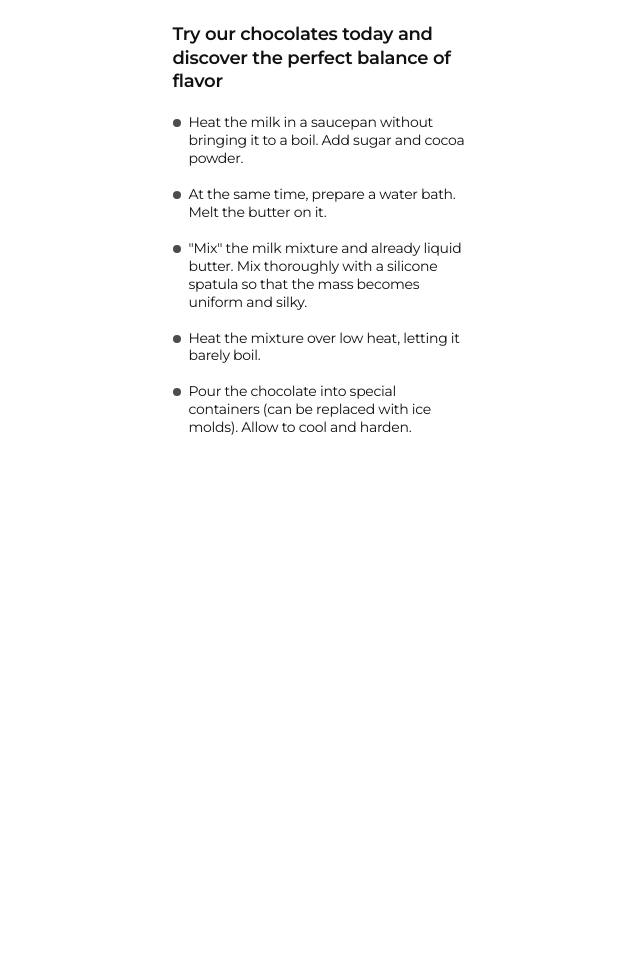
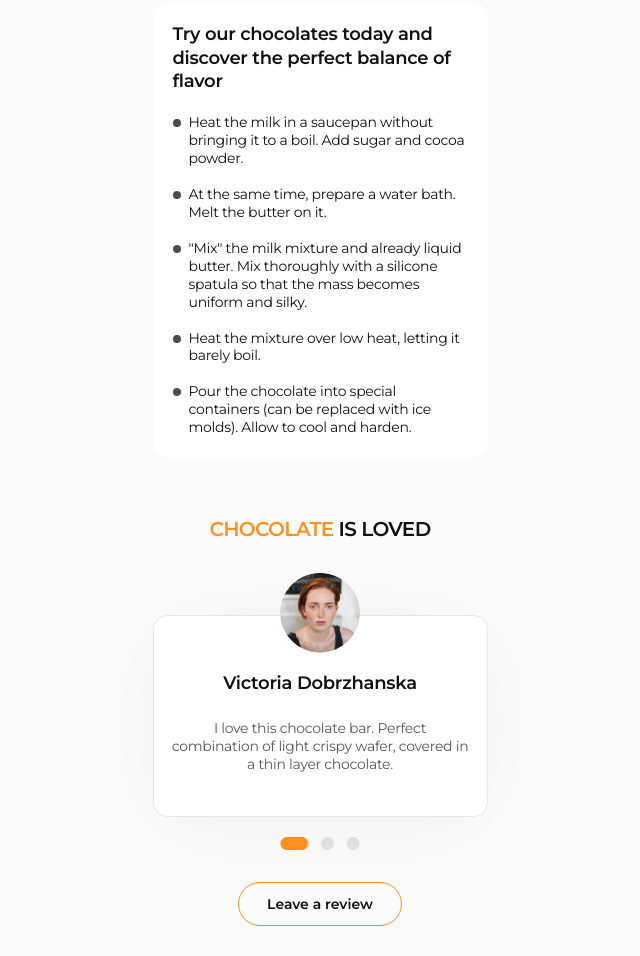
Before and after one commit to d3nnys/simply-chocolate, a plain HTML site: page index.html in a window 1280 px wide. Shown: the part 3619-4575 px from the top of the page, without its empty margins (320-960 px from the left). Before the commit the page ends 4106 px from the top, so only its background shows below. Drawn offline with nearby package versions, Linux system fonts and the light colour scheme.

Commit message:
chocolate section

```diff
--- a/css/styles.css
+++ b/css/styles.css
@@ -3,6 +3,8 @@
 #FD9222;  - orange
 #1E1823;  - violet
 #FFFFFF;  - white
+#FCF1E0;  -
+#FAFAFA;  -
 
 250ms cubic-bezier(0.4, 0, 0.2, 1)
 */
@@ -14,6 +16,8 @@ body {
   font-weight: 400;
   line-height: 1.28;
   letter-spacing: -0.02em;
+
+  background-color: #fafafa;
 }
 
 .container {
@@ -509,6 +513,8 @@ img {
   top: 26%;
   left: 50%;
   transform: translate(-50%, -50%);
+
+  cursor: pointer;
 }
 
 .made-subtitle {
@@ -522,6 +528,8 @@ img {
 }
 
 .made-list {
+  border-radius: 15px;
+  background-color: #ffffff;
   padding: 20px;
 }
 
@@ -556,3 +564,91 @@ img {
   max-width: 291px;
   color: #111;
 }
+
+/* !CHOCOLATE========== */
+
+.page-chocolate {
+  padding: 30px 0;
+}
+
+.chocolate-title {
+  font-size: 20px;
+  font-weight: 600;
+  line-height: 1.2;
+  letter-spacing: -0.03em;
+  text-transform: uppercase;
+  text-align: center;
+
+  margin-bottom: 74px;
+  color: #111111;
+}
+
+.chocolate-custom-title {
+  font-size: 20px;
+  font-weight: 600;
+  line-height: 1.2;
+  letter-spacing: -0.03em;
+  text-transform: uppercase;
+
+  color: #fd9222;
+}
+
+.chocolate-card {
+  position: relative;
+
+  margin-bottom: 20px;
+  padding: 56px 18px 42px;
+  border-radius: 15px;
+  border: 1px solid rgba(17, 17, 17, 0.1);
+  background: #ffffff;
+  box-shadow: 0px 9.04932px 100px 0px rgba(17, 17, 17, 0.03);
+}
+
+.chocolate-card-img {
+  position: absolute;
+  top: 0%;
+  left: 50%;
+  transform: translate(-50%, -54%);
+
+  border-radius: 50%;
+}
+
+.chocolate-card-title {
+  text-align: center;
+  font-size: 18px;
+  font-weight: 600;
+  line-height: 1.33;
+
+  margin-bottom: 24px;
+  color: #111111;
+}
+
+.chocolate-card-text {
+  text-align: center;
+  color: rgba(17, 17, 17, 0.7);
+}
+
+.chocolate-card-img-banner {
+  margin: 0 auto 32px;
+}
+
+.chocolate-card-btn {
+  display: flex;
+  align-items: center;
+  justify-content: center;
+  padding: 12px 28px;
+
+  text-align: center;
+  font-family: Montserrat;
+  font-size: 14px;
+  font-style: normal;
+  font-weight: 600;
+  line-height: normal;
+
+  min-width: 109px;
+  margin: 0 auto;
+  color: #111111;
+  background-color: transparent;
+  border-radius: 100px;
+  border: 1px solid #fd9222;
+}
--- a/index.html
+++ b/index.html
@@ -368,5 +368,17 @@
         </ul>
       </div>
     </section>
+    <section class="page-chocolate">
+      <div class="container">
+        <h2 class="chocolate-title"><span class="chocolate-custom-title">chocolate</span> is loved</h2>
+        <div class="chocolate-card">
+          <img class="chocolate-card-img" src="./images/victoria-mobile.png" alt="Victoria Dobrzhanska" width="80" height="80">
+          <h3 class="chocolate-card-title">Victoria Dobrzhanska</h3>
+          <p class="chocolate-card-text">I love this chocolate bar. Perfect combination of light crispy wafer, covered in a thin layer chocolate.</p>
+        </div>
+        <img class="chocolate-card-img-banner" src="./images/banner.png" alt="" width="80" height="13">
+        <button class="chocolate-card-btn" type="button">Leave a review</button>
+      </div>
+    </section>
   </body>
 </html>
```
Also changed, not shown: images/banner.png (added), 2 other files.
